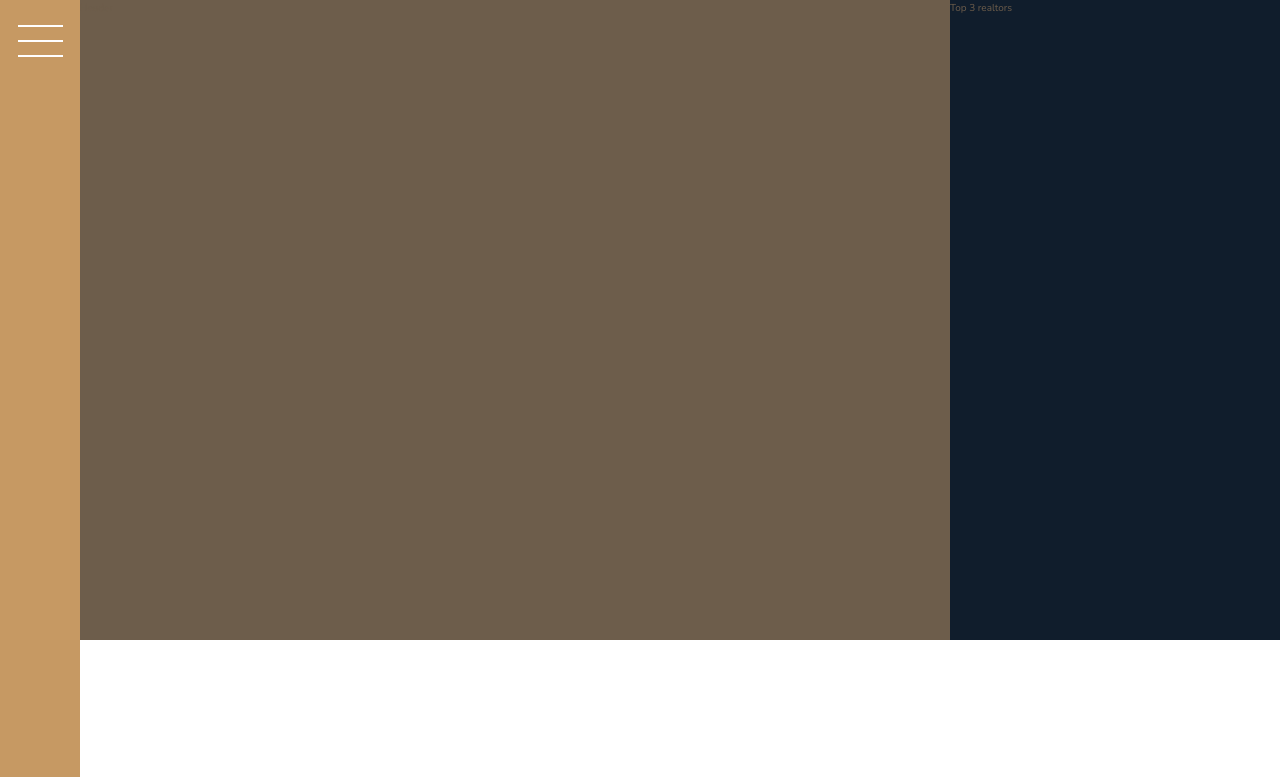
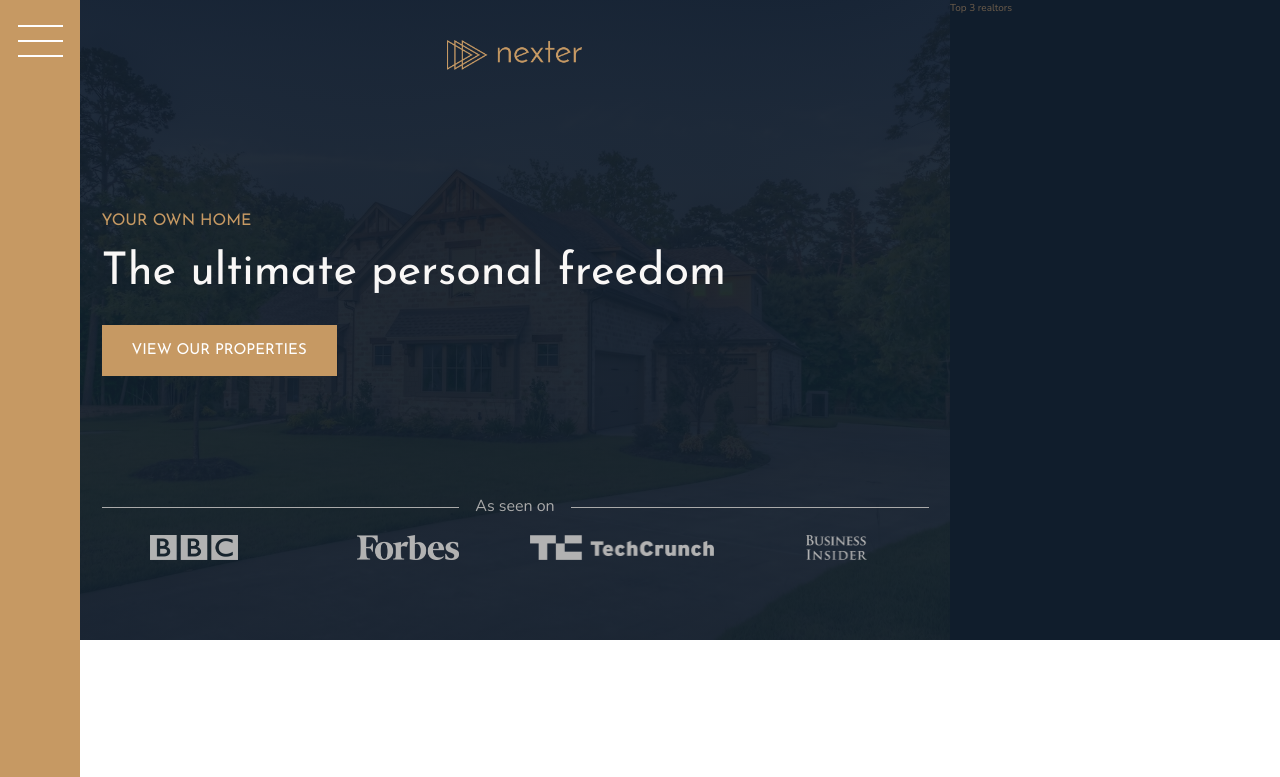
Before and after one commit to mehdichamiani/nexter, a website: page index.html in a window 1280 px wide. Shown: the top 777 px of the page. Drawn offline with nearby package versions, Linux system fonts and the light colour scheme.

Commit message:
Header section finished

```diff
--- a/index.html
+++ b/index.html
@@ -19,7 +19,19 @@
 			<button class="nav-btn"></button>
 		</div>
 
-		<header class="header">Header</header>
+		<header class="header">
+			<img src="img/logo.png" alt="Logo" class="header__logo" />
+			<h3 class="heading-3">Your own home</h3>
+			<h1 class="heading-1">The ultimate personal freedom</h1>
+			<button class="btn header__btn">View our properties</button>
+			<div class="header__seenon-text">As seen on</div>
+			<div class="header__seenon-logos">
+				<img src="img/logo-bbc.png" alt="Seen on logo 1" />
+				<img src="img/logo-forbes.png" alt="Seen on logo 2" />
+				<img src="img/logo-techcrunch.png" alt="Seen on logo 3" />
+				<img src="img/logo-bi.png" alt="Seen on logo 4" />
+			</div>
+		</header>
 
 		<div class="realtors">Top 3 realtors</div>
 
--- a/sass/_header.scss
+++ b/sass/_header.scss
@@ -1,4 +1,59 @@
 .header {
-	background-color: $color-grey-dark-2;
+	background-color: $color-grey-dark-1;
 	grid-column: full-start / col-end 6;
+	background-image: linear-gradient(
+			rgba($color-secondary, 0.93),
+			(rgba($color-secondary, 0.93))
+		),
+		url(../img/hero.jpeg);
+	background-size: cover;
+	background-position: center;
+	padding: 8rem;
+	padding-top: 4rem;
+
+	display: grid;
+	grid-template-rows: 1fr min-content 6rem 1fr;
+	grid-template-columns: max-content;
+	grid-row-gap: 1.5rem;
+	justify-content: center;
+
+	&__logo {
+		height: 3rem;
+		justify-self: center;
+	}
+
+	&__btn {
+		align-self: start;
+		justify-self: start;
+	}
+
+	&__seenon-text {
+		display: grid;
+		grid-template-columns: 1fr max-content 1fr;
+		align-items: center;
+		grid-column-gap: 1.6rem;
+
+		font-size: 1.6rem;
+		color: $color-grey-light-2;
+
+		&::before,
+		&::after {
+			content: '';
+			height: 0.1rem;
+			display: block;
+			background-color: currentColor;
+		}
+	}
+
+	&__seenon-logos {
+		display: grid;
+		grid-template-columns: repeat(4, 1fr);
+		grid-column-gap: 3rem;
+		justify-items: center;
+
+		img {
+			height: 2.5rem;
+			filter: brightness(70%);
+		}
+	}
 }
--- a/sass/_typography.scss
+++ b/sass/_typography.scss
@@ -5,6 +5,9 @@
 
 .heading-1 {
 	@extend %heading;
+	font-size: 4.5rem;
+	color: $color-grey-light-1;
+	line-height: 1;
 }
 
 .heading-2 {
```
Also changed, not shown: css/style.css.
